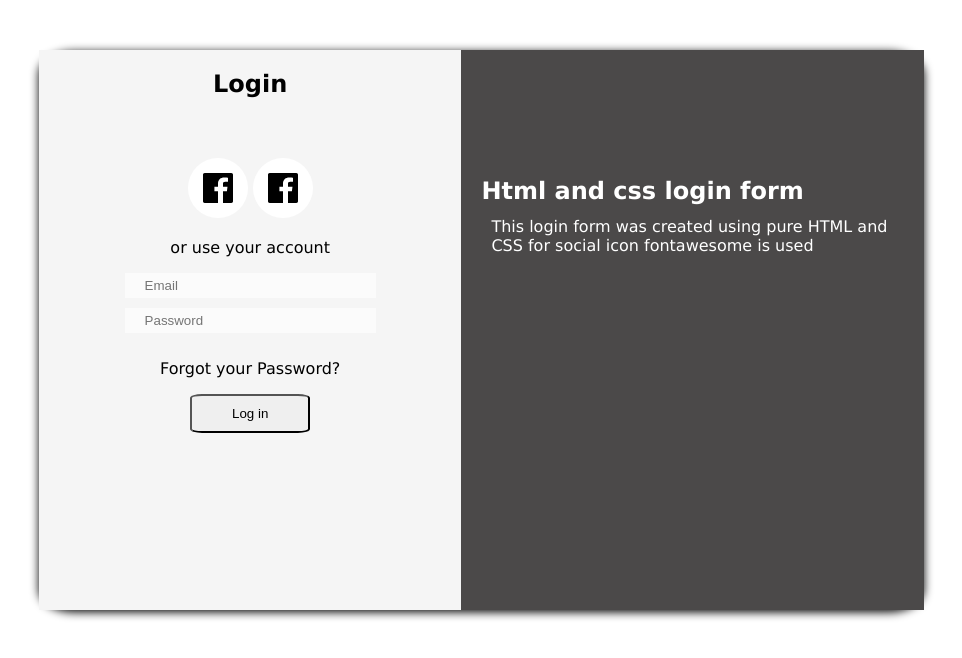
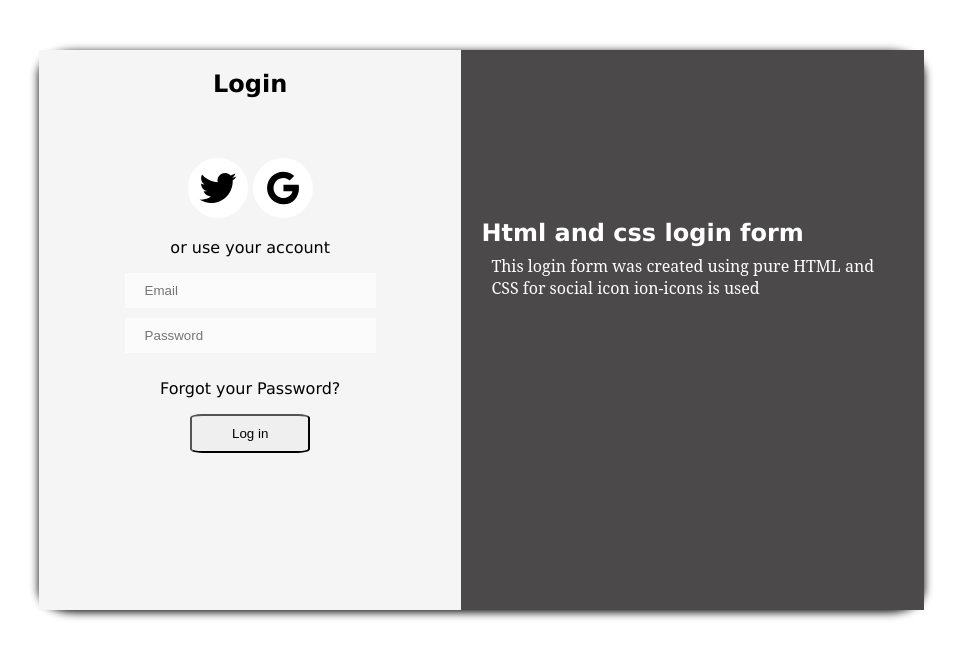
Before and after one commit to zekiel9/project-work-2, a plain HTML site: page index.html in a window 1280 px wide. Shown: the whole page, without its empty margins (49-1011 px from the left). Drawn offline with nearby package versions, Linux system fonts and the light colour scheme.

Commit message:
zekiel comit

```diff
--- a/css/style.css
+++ b/css/style.css
@@ -37,18 +37,18 @@
     /* border-radius: 5%; */
 }
 .back h1{
-    margin: 30% 0;
+    margin: 40% 0;
     font-family: 'Lucida Sans', 'Lucida Sans Regular', 'Lucida Grande', 'Lucida Sans Unicode', Geneva, Verdana, sans-serif;
     color: white;
 }
 .back p{
-    margin-top: -27%;
+    margin-top: -38%;
     padding: 0 10px;
     color: white;
-    font-family: 'Lucida Sans', 'Lucida Sans Regular', 'Lucida Grande', 'Lucida Sans Unicode', Geneva, Verdana, sans-serif;
+    font-family: 'serif'
 }
 input{
-    padding: 5px 20px;
+    padding: 10px 20px;
     width: 50%;
     height: 10%;
     background-color: rgba(255, 255, 255, 0.663);
--- a/index.html
+++ b/index.html
@@ -11,8 +11,8 @@
     <section id="all">
         <div class="front">
             <h1>Login</h1>
-            <ion-icon name="logo-facebook" class="logo"></ion-icon>
-            <ion-icon name="logo-facebook" class="logo"></ion-icon>
+            <ion-icon name="logo-twitter" class="logo"></ion-icon>
+            <ion-icon name="logo-google" class="logo"></ion-icon>
             <div>
                 <p>or use your account</p>
                 <input type="text" placeholder="Email">
@@ -25,7 +25,7 @@
         </div>
         <div class="back">
             <h1>Html and css login form</h1>
-            <p>This login form was created using pure HTML and CSS for social icon fontawesome is used</p>
+            <p>This login form was created using pure HTML and CSS for social icon ion-icons is used</p>
         </div>
     </section>
 </body>
```
